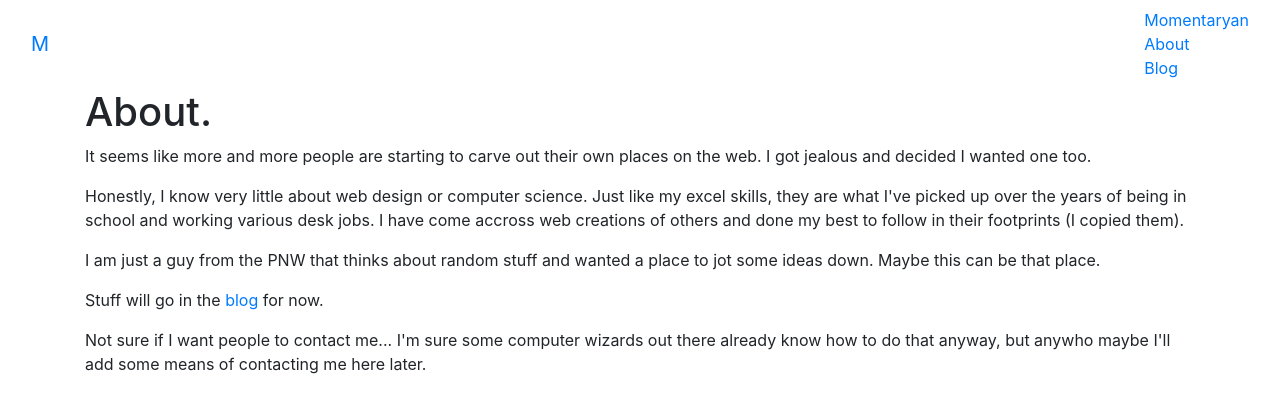
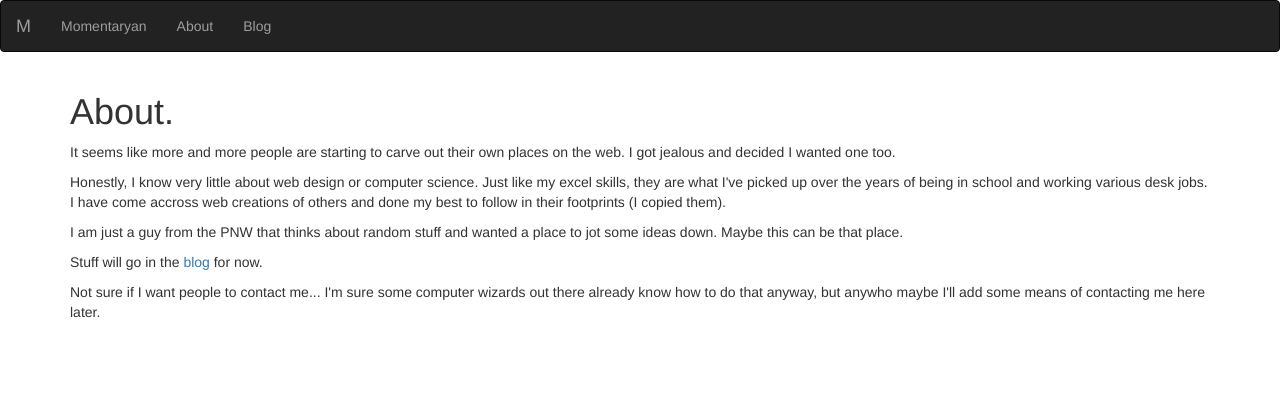
Before and after one commit to momentaryanblog/momentaryanblog.github.io, a Jekyll site: the page built from about/index.html, in a window 1280 px wide. Shown: the top 413 px of the page. Built offline with Jekyll 4.4.1, drawn with Linux system fonts in a browser that asks for light colours.

Commit message:
Update default.html

```diff
--- a/_layouts/default.html
+++ b/_layouts/default.html
@@ -5,7 +5,9 @@
 
 			  <meta charset="utf-8">
   			<meta name="viewport" content="width=device-width, initial-scale=1">
- 		 <link rel="stylesheet" href="https://cdn.jsdelivr.net/npm/bootstrap@4.6.0/dist/css/bootstrap.min.css" integrity="sha384-B0vP5xmATw1+K9KRQjQERJvTumQW0nPEzvF6L/Z6nronJ3oUOFUFpCjEUQouq2+l" crossorigin="anonymous">
+ 		  		 <link rel="stylesheet" href="https://maxcdn.bootstrapcdn.com/bootstrap/3.4.1/css/bootstrap.min.css">
+  		<script src="https://ajax.googleapis.com/ajax/libs/jquery/3.5.1/jquery.min.js"></script>
+ 		 <script src="https://maxcdn.bootstrapcdn.com/bootstrap/3.4.1/js/bootstrap.min.js"></script>
 
 		</head>
 
```
